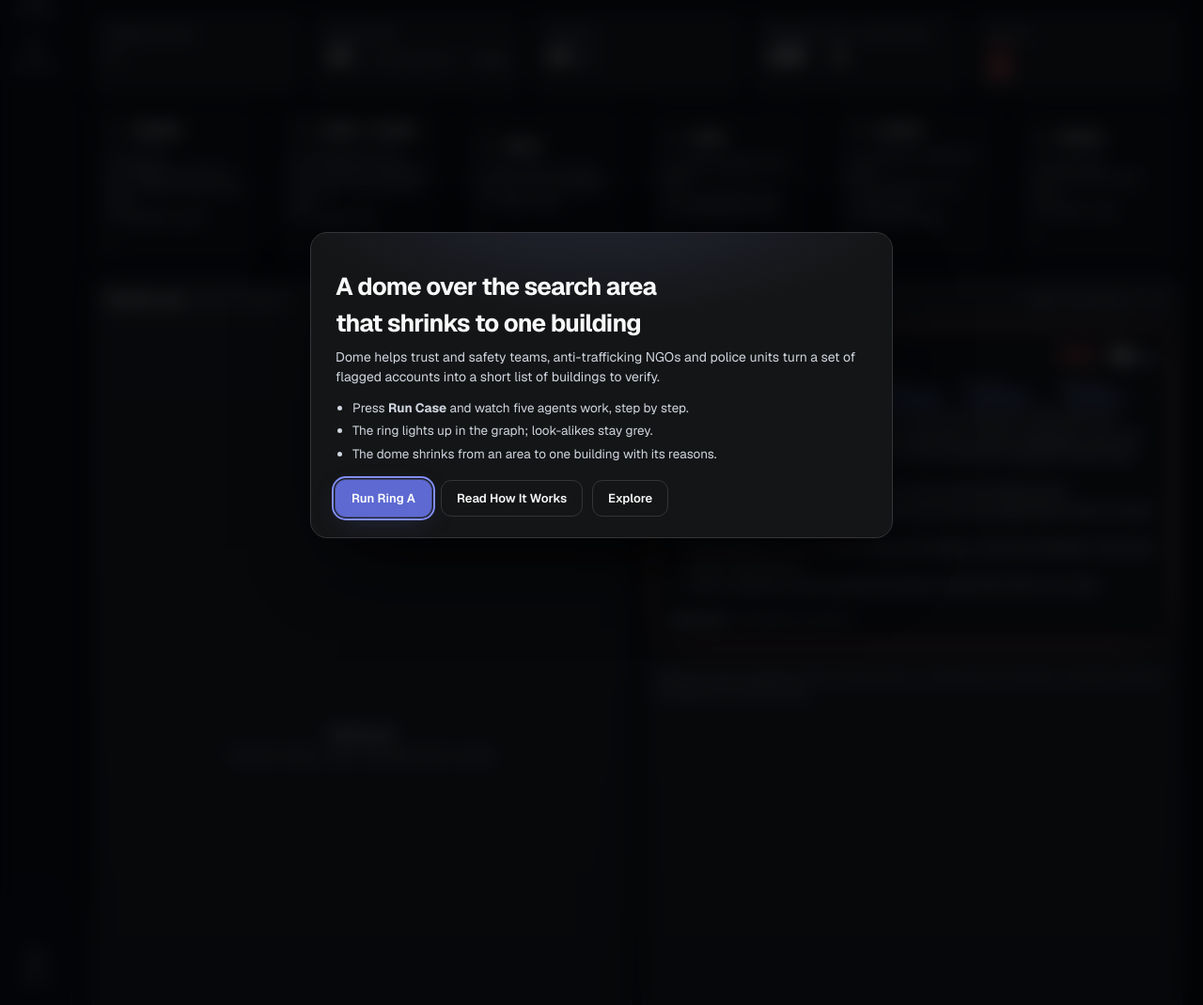
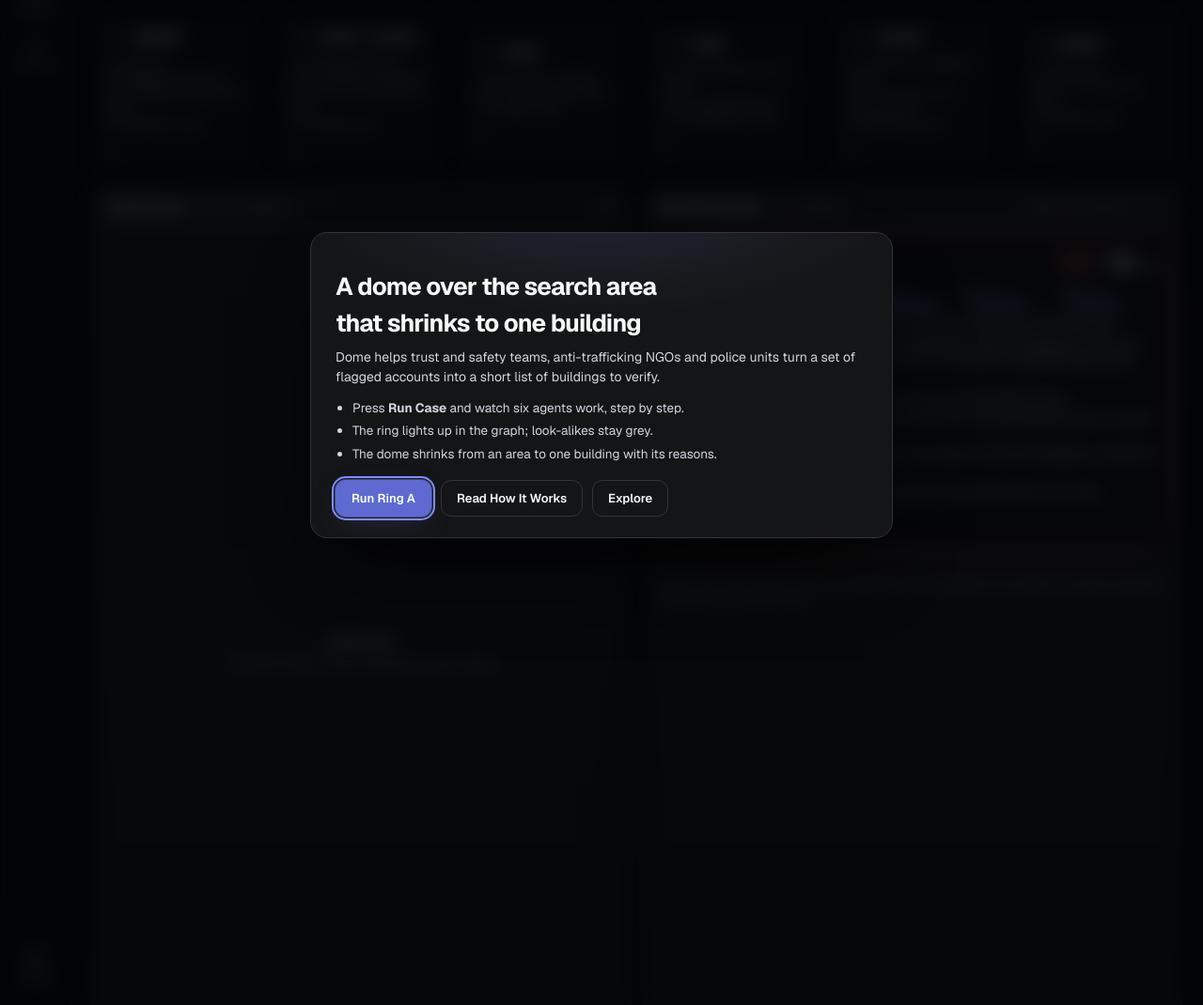
Before and after one commit to YT37/Dome, a Flask app: page / in a window 1280 px wide. Shown: the part 249-1319 px from the top of the page at 94% size. Run offline with Flask 3, Linux system fonts and the light colour scheme; data that the repository does not hold is empty; some libraries are stand-ins or nearby versions.

Commit message:
Homepage: six-agent wording, flow replaces the KPI row, lead name without the case suffix

```diff
--- a/dome/ui/static/app.css
+++ b/dome/ui/static/app.css
@@ -402,3 +402,5 @@ body.present .flowstage .key { font-size: 1.25em; }
 .step-cap { color: #c9cdd6; line-height: 1.5; } .step-src { color: #9aa0ad; font-size: .78em; } .step-src code { font-family: "Geist Mono"; color: #c9cdd6; }
 .drawer > footer { display: flex; justify-content: space-between; align-items: center; padding: 10px 16px; border-top: 1px solid rgba(255,255,255,.09); }
 @media (max-width: 1100px) { .flowrow { grid-template-columns: repeat(3, 1fr); } }
+
+#view-overview > .kpis { display: none; }   /* the flow row replaces the KPI row */
--- a/dome/ui/static/app.js
+++ b/dome/ui/static/app.js
@@ -579,7 +579,7 @@ function renderLeads(b) {
     }).join("");
     const el = document.createElement("article");
     el.className = `lead ${l.tier}`;
-    el.innerHTML = `<div class="lead-top"><span class="rank">#${l.rank}</span><h3>${esc(l.display_name)}</h3>${UI_FLAGS.globe ? `<button class="btn" data-globe type="button" title="Open this building in the Globe">Open in Globe</button>` : ""}<span class="tier ${esc(l.tier)}">${esc(l.tier)}</span>`
+    el.innerHTML = `<div class="lead-top"><span class="rank">#${l.rank}</span><h3>${esc(String(l.display_name).replace(/ *[(]synthetic case[)]/, ""))}</h3>${UI_FLAGS.globe ? `<button class="btn" data-globe type="button" title="Open this building in the Globe">Open in Globe</button>` : ""}<span class="tier ${esc(l.tier)}">${esc(l.tier)}</span>`
       + `<span class="score num">${l.score}<small>/100</small></span></div><div class="factors">${fs}</div>`
       + `<ul class="reasons">${l.reasons.map((r) => `<li>${esc(scrub(r))}</li>`).join("")}${(l.caps || []).map((c) => `<li class="cap">${esc(scrub(c))}</li>`).join("")}</ul>`
       + `<details class="verify"><summary><b>Verify next</b> · ${(l.verify_next || []).length} checks for a human</summary><ul>${(l.verify_next || []).map((v) => `<li>${esc(scrub(v))}</li>`).join("")}</ul></details>`;
--- a/dome/ui/static/index.html
+++ b/dome/ui/static/index.html
@@ -163,7 +163,7 @@
     <section class="view" id="view-guide" aria-label="How to read Dome">
       <div class="guide">
         <nav class="toc" aria-label="Guide contents">
-          <a href="#g-start">Dome in 60 seconds</a><a href="#g-pipeline">The five agents</a><a href="#g-graph">Reading the graph</a>
+          <a href="#g-start">Dome in 60 seconds</a><a href="#g-pipeline">The six agents</a><a href="#g-graph">Reading the graph</a>
           <a href="#g-topology">Topology view</a><a href="#g-dome">The dome</a><a href="#g-factors">The five factors</a>
           <a href="#g-tiers">Tiers and caps</a><a href="#g-log">The decision log</a><a href="#g-verify">Verify next</a><a href="#g-not">What Dome is not</a>
         </nav>
@@ -171,8 +171,8 @@
           <h2 id="g-start">How to read Dome's results</h2>
           <p class="lede">Dome turns a set of already-flagged social accounts into a short, explained list of buildings where a group's photos were most likely taken. Every result is a <b>lead for a human to verify</b>, never a finding.</p>
 
-          <h3 id="g-pipeline"><span class="k">1</span>The five agents</h3>
-          <p>A supervisor runs five agents in order. Each writes one JSON file into the case folder and a line into the log. The supervisor decides the next step from the data, and every number comes from deterministic code.</p>
+          <h3 id="g-pipeline"><span class="k">1</span>The six agents</h3>
+          <p>A supervisor runs six agents in order (Spotter, Linker with money, Zoner, Lister, Locator, Briefer). Each writes one JSON file into the case folder and a line into the log. The supervisor decides the next step from the data, and every number comes from deterministic code.</p>
           <div class="flow"><div><b>Linker</b>Which accounts are one ring? → rings.json</div><div><b>Zoner</b>Where, as an area? → zones.json</div><div><b>Lister</b>Which buildings fit? → candidates.json</div><div><b>Locator</b>Which room and window view match? → matches.json</div><div><b>Briefer</b>How strong, and why? → brief.json</div></div>
 
           <h3 id="g-graph"><span class="k">2</span>Reading the graph</h3>
@@ -242,7 +242,7 @@
     <h2 id="introTitle">A dome over the search area that shrinks to one building</h2>
     <p>Dome helps trust and safety teams, anti-trafficking NGOs and police units turn a set of flagged accounts into a short list of buildings to verify.</p>
     <ul>
-      <li>Press <b>Run Case</b> and watch five agents work, step by step.</li>
+      <li>Press <b>Run Case</b> and watch six agents work, step by step.</li>
       <li>The ring lights up in the graph; look-alikes stay grey.</li>
       <li>The dome shrinks from an area to one building with its reasons.</li>
     </ul>
```
